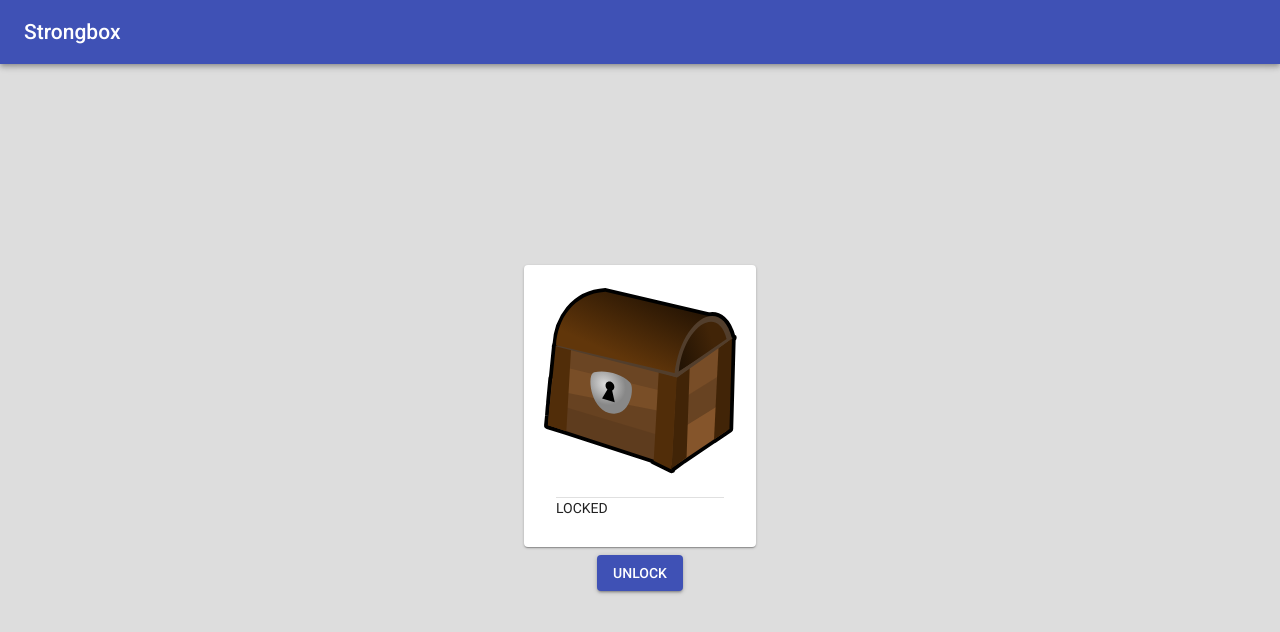
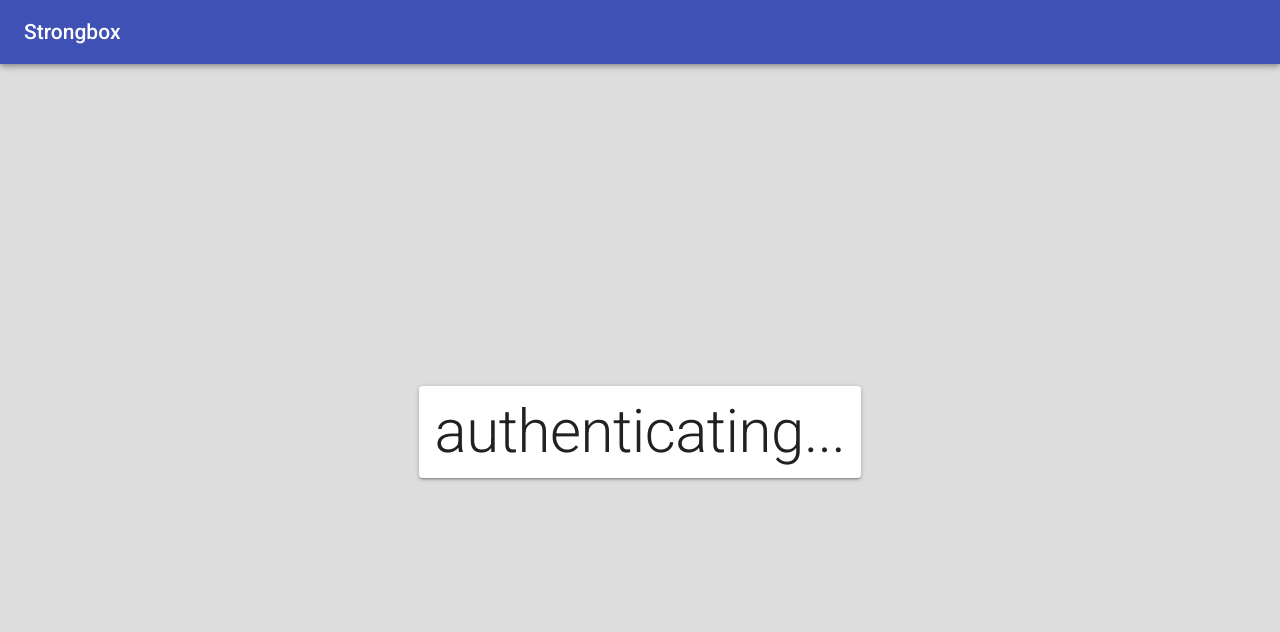
Before and after one commit to sjansen/strongbox, a React (Create React App) app in the folder webui/: page /signin in a window 1280 px wide. Shown: the top 632 px of the page. Built offline with nearby package versions, Linux system fonts and the light colour scheme.

Commit message:
use react-router-dom for front-end routing

```diff
--- a/webui/package.json
+++ b/webui/package.json
@@ -15,6 +15,7 @@
     "react": "^16.7.0",
     "react-dom": "^16.7.0",
     "react-redux": "^6.0.0",
+    "react-router-dom": "^4.3.1",
     "react-scripts": "2.1.3",
     "redux": "^4.0.1",
     "redux-devtools-extension": "^2.13.7"
--- a/webui/src/components/Strongbox.js
+++ b/webui/src/components/Strongbox.js
@@ -13,14 +13,12 @@ import imgLocked from '../images/locked.svg';
 import imgUnlocked from '../images/unlocked.svg';
 
 const styles = theme => ({
-  container: {
-    flexGrow: 1,
-  },
   card: {
     padding: theme.spacing.unit * 2,
     height: 250,
     width: 200,
   },
+  grid: {},
   media: {
     height: 200,
   },
@@ -31,14 +29,7 @@ const styles = theme => ({
 
 const Strongbox = ({classes, locked, quote, toggleLock}) => {
   return (
-    <Grid
-      container
-      className={classes.container}
-      direction="column"
-      alignItems="center"
-      justify="center"
-      spacing={0}
-    >
+    <>
       <Grid item>
         <Card className={classes.card}>
           <CardMedia
@@ -69,7 +60,7 @@ const Strongbox = ({classes, locked, quote, toggleLock}) => {
           {locked ? 'Unlock' : 'Lock'}
         </Button>
       </Grid>
-    </Grid>
+    </>
   );
 };
 
--- a/webui/src/containers/App.js
+++ b/webui/src/containers/App.js
@@ -1,21 +1,26 @@
 import React from 'react';
 
 import AppBar from '@material-ui/core/AppBar';
+import Grid from '@material-ui/core/Grid';
 import Toolbar from '@material-ui/core/Toolbar';
 import Typography from '@material-ui/core/Typography';
 import {withStyles} from '@material-ui/core/styles';
 
-import StrongboxContainer from './StrongboxContainer';
+import Routes from "./Routes";
+
 
 const styles = theme => ({
+  appbar: {
+    alignSelf: 'flex-start',
+  },
+  container: {
+    flexGrow: 1,
+  },
   root: {
     display: 'flex',
     flexDirection: 'column',
     justifyContent: 'center',
     minHeight: '100vh',
-  },
-  appbar: {
-    alignSelf: 'flex-start',
   },
 });
 
@@ -29,7 +34,15 @@ const App = ({classes, locked = true}) => {
           </Typography>
         </Toolbar>
       </AppBar>
-      <StrongboxContainer />
+      <Grid container
+        className={classes.container}
+        direction="column"
+        alignItems="center"
+        justify="center"
+        spacing={0}
+      >
+        <Routes />
+      </Grid>
     </div>
   );
 };
--- /dev/null
+++ b/webui/src/containers/Home.js
@@ -0,0 +1,7 @@
+import React from "react";
+
+import StrongboxContainer from './StrongboxContainer';
+
+
+export default () =>
+    <StrongboxContainer />
--- /dev/null
+++ b/webui/src/containers/NotFound.js
@@ -0,0 +1,26 @@
+import React from "react";
+
+import Grid from '@material-ui/core/Grid';
+import Paper from '@material-ui/core/Paper';
+import Typography from '@material-ui/core/Typography';
+import {withStyles} from '@material-ui/core/styles';
+
+
+const styles = theme => ({
+  root: {
+    padding: theme.spacing.unit * 2,
+  },
+});
+
+const NotFound = ({classes}) => {
+  return (
+    <Grid item>
+      <Paper className={classes.root}>
+        <Typography component="h2" variant="h2">
+          Sorry, page not found!
+        </Typography>
+      </Paper>
+    </Grid>
+  );
+};
+export default withStyles(styles)(NotFound);
--- /dev/null
+++ b/webui/src/containers/Routes.js
@@ -0,0 +1,14 @@
+import React from "react";
+import { Route, Switch } from "react-router-dom";
+
+import Home from "./Home";
+import SignIn from "./SignIn";
+import NotFound from "./NotFound";
+
+
+export default () =>
+  <Switch>
+    <Route path="/" exact component={Home} />
+    <Route path="/signin" exact component={SignIn} />
+    <Route component={NotFound} />
+  </Switch>;
--- /dev/null
+++ b/webui/src/containers/SignIn.js
@@ -0,0 +1,26 @@
+import React from "react";
+
+import Grid from '@material-ui/core/Grid';
+import Paper from '@material-ui/core/Paper';
+import Typography from '@material-ui/core/Typography';
+import {withStyles} from '@material-ui/core/styles';
+
+
+const styles = theme => ({
+  root: {
+    padding: theme.spacing.unit * 2,
+  },
+});
+
+const SignIn = ({classes}) => {
+  return (
+    <Grid item>
+      <Paper className={classes.root}>
+        <Typography component="h2" variant="h2">
+          authenticating...
+        </Typography>
+      </Paper>
+    </Grid>
+  );
+};
+export default withStyles(styles)(SignIn);
--- a/webui/src/index.js
+++ b/webui/src/index.js
@@ -1,6 +1,7 @@
 import React from 'react';
 import ReactDOM from 'react-dom';
 import {Provider} from 'react-redux';
+import {BrowserRouter as Router} from "react-router-dom";
 
 import App from './containers/App';
 import store from "./store";
@@ -8,7 +9,9 @@ import * as serviceWorker from './serviceWorker';
 
 ReactDOM.render(
   <Provider store={store}>
-    <App />
+    <Router>
+      <App />
+    </Router>
   </Provider>,
   document.getElementById('root'),
 );
```
Also changed, not shown: 1 other file (tests, documents, lock files or other folders).
